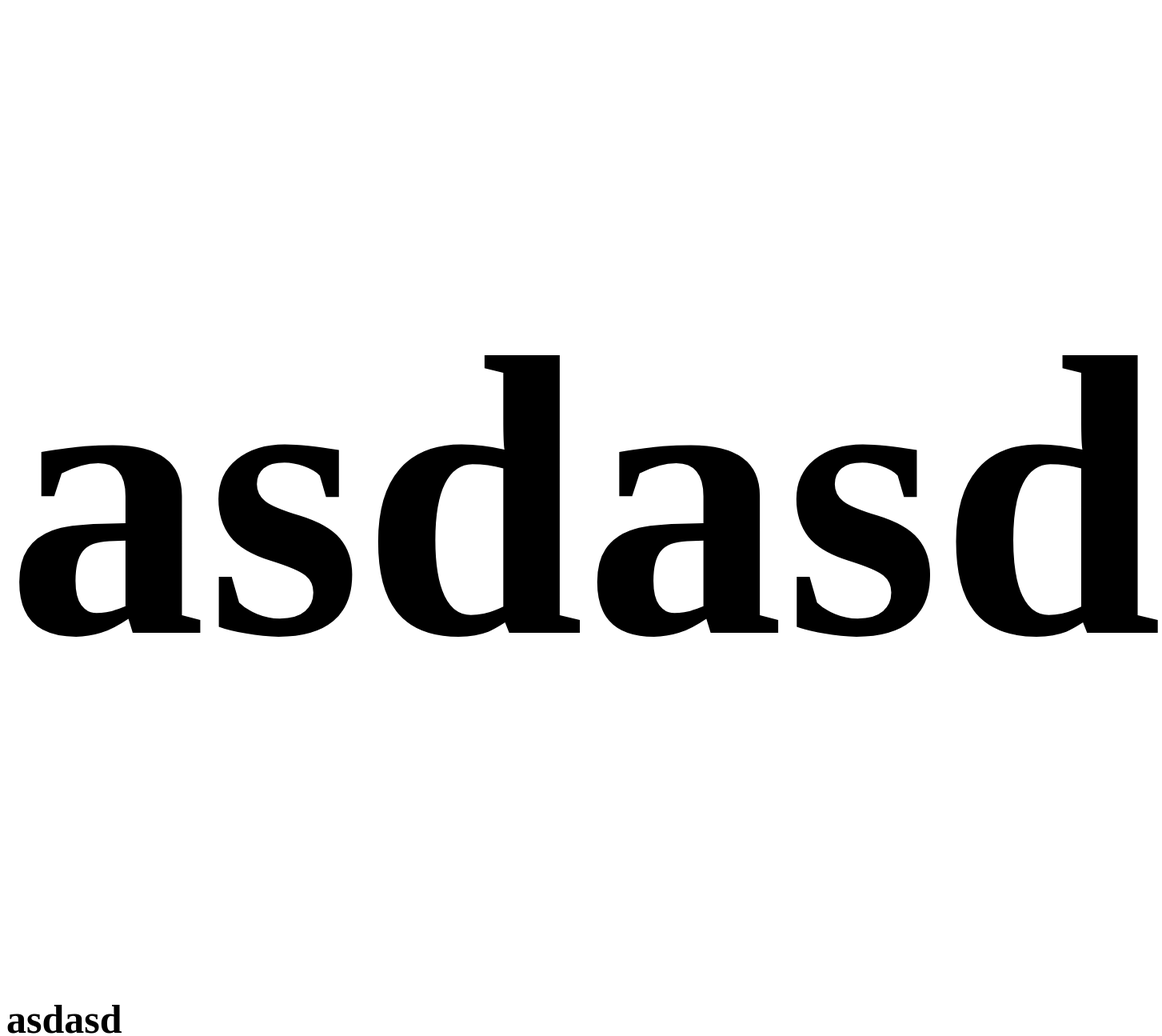
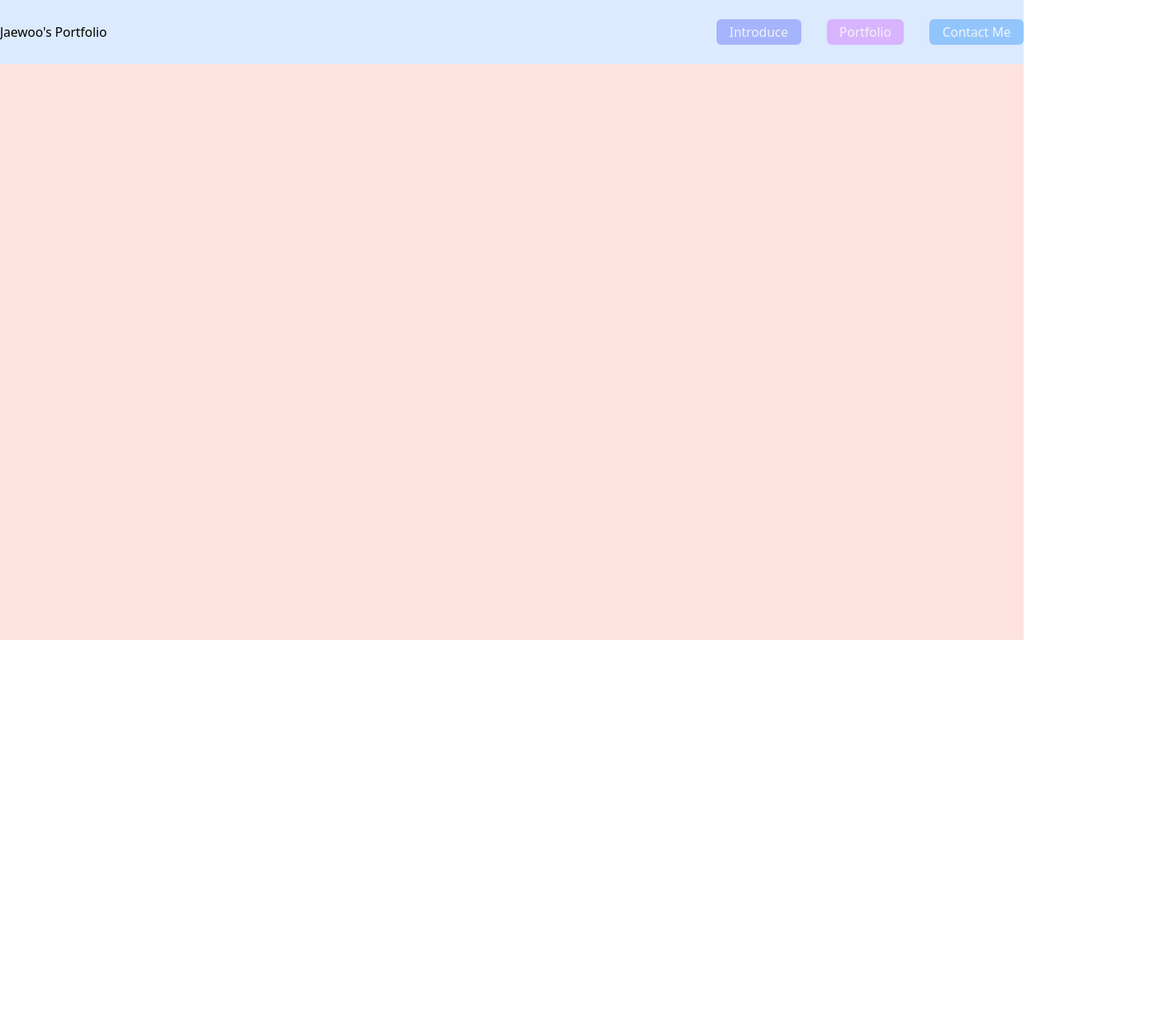
Before and after one commit to jaewoo-ahn/my-dapp-project, a React (Create React App) app: page / in a window 1280 px wide. Shown: the top 1295 px of the page at 80% size, 1453 px wide, since content can reach past the window. After the commit the page ends 800 px from the top, so only its background shows below. Built offline with nearby package versions, Linux system fonts and the light colour scheme.

Commit message:
feat : header

```diff
--- a/package.json
+++ b/package.json
@@ -34,5 +34,8 @@
       "last 1 firefox version",
       "last 1 safari version"
     ]
+  },
+  "devDependencies": {
+    "tailwindcss": "^3.3.0"
   }
 }
--- a/src/App.css
+++ /dev/null
@@ -1,7 +0,0 @@
-h1 {
-  font-size: 500px;
-}
-
-h2 {
-  font-size: 50px;
-}
--- a/src/App.jsx
+++ b/src/App.jsx
@@ -1,11 +1,16 @@
-import "../src/App.css";
-
 function App() {
   return (
-    <div>
-      <h1>asdasd</h1>
-      <h2>asdasd</h2>
-      <h2>asdasdasdasdasdashdkajsdlkjalsdhkjlasd</h2>
+    <div className="bg-red-100 min-h-screen">
+      <header className="bg-blue-100 h-12 md:h-20">
+        <div className="max-w-screen-xl mx-auto h-full flex justify-between items-center">
+          <div>Jaewoo's Portfolio</div>
+          <ul className="flex gap-2 md:gap-8 text-xs md:text-base">
+            <li className="bg-indigo-300 btn-style">Introduce</li>
+            <li className="bg-purple-300 btn-style">Portfolio</li>
+            <li className="bg-blue-300 btn-style">Contact Me</li>
+          </ul>
+        </div>
+      </header>
     </div>
   );
 }
--- /dev/null
+++ b/src/index.css
@@ -0,0 +1,9 @@
+@tailwind base;
+@tailwind components;
+@tailwind utilities;
+
+@layer components {
+  .btn-style {
+    @apply px-4 py-1 rounded-md text-gray-100 cursor-pointer;
+  }
+}
--- a/src/index.js
+++ b/src/index.js
@@ -2,15 +2,9 @@
 import ReactDOM from "react-dom/client";
 import App from "./App";
 import reportWebVitals from "./reportWebVitals";
+import "../src/index.css";
 
 const root = ReactDOM.createRoot(document.getElementById("root"));
-root.render(
-  <React.StrictMode>
-    <App />
-  </React.StrictMode>
-);
+root.render(<App />);
 
-// If you want to start measuring performance in your app, pass a function
-// to log results (for example: reportWebVitals(console.log))
-// or send to an analytics endpoint. Learn more: https://bit.ly/CRA-vitals
 reportWebVitals();
--- /dev/null
+++ b/tailwind.config.js
@@ -0,0 +1,7 @@
+module.exports = {
+  content: ["./src/**/*.{html,js,jsx}"],
+  theme: {
+    extend: {},
+  },
+  plugins: [],
+};
```
Also changed, not shown: 1 other file (tests, documents, lock files or other folders).
